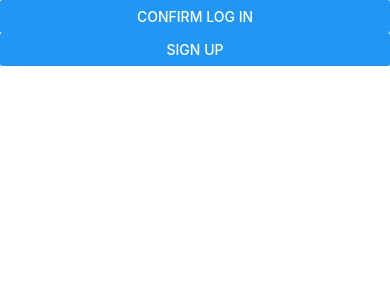
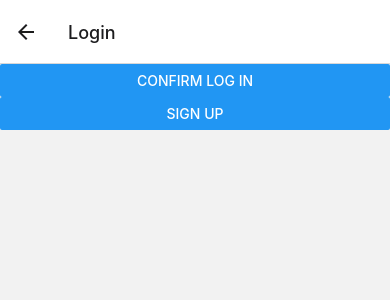
Before and after one commit to SWE-BARMJZ/PowerTime, a React Native app in the folder frontend/: screen /Login in a window 390 px wide. Shown: the top 300 px of the page. Built offline with nearby package versions, Linux system fonts and the light colour scheme.

Commit message:
PA-13 navigation setup done in web & mobile

```diff
--- a/frontend/App.js
+++ b/frontend/App.js
@@ -13,13 +13,13 @@ const Stack = createNativeStackNavigator();
 
 export default function App() {
   return (
-    <View>
+    <View style={{flex: 1}}>
       <StatusBar style="dark" />
       <NavigationContainer>
         <Stack.Navigator>
           <Stack.Screen name="Home" component={Home}/>
           <Stack.Screen name="Login" component={Login} />
-          <Stack.Screen name="SignUp" component={SignUp} />
+          <Stack.Screen name="Sign Up" component={SignUp} />
         </Stack.Navigator>
       </NavigationContainer>
     </View>
--- a/frontend/Components/Login.js
+++ b/frontend/Components/Login.js
@@ -12,7 +12,7 @@ export const Login = ({ navigation}) => {
             <Button
             title="Sign up"
             onPress={() =>
-                navigation.navigate('SignUp')
+                navigation.navigate('Sign Up')
             }
             />
         </View>
```
